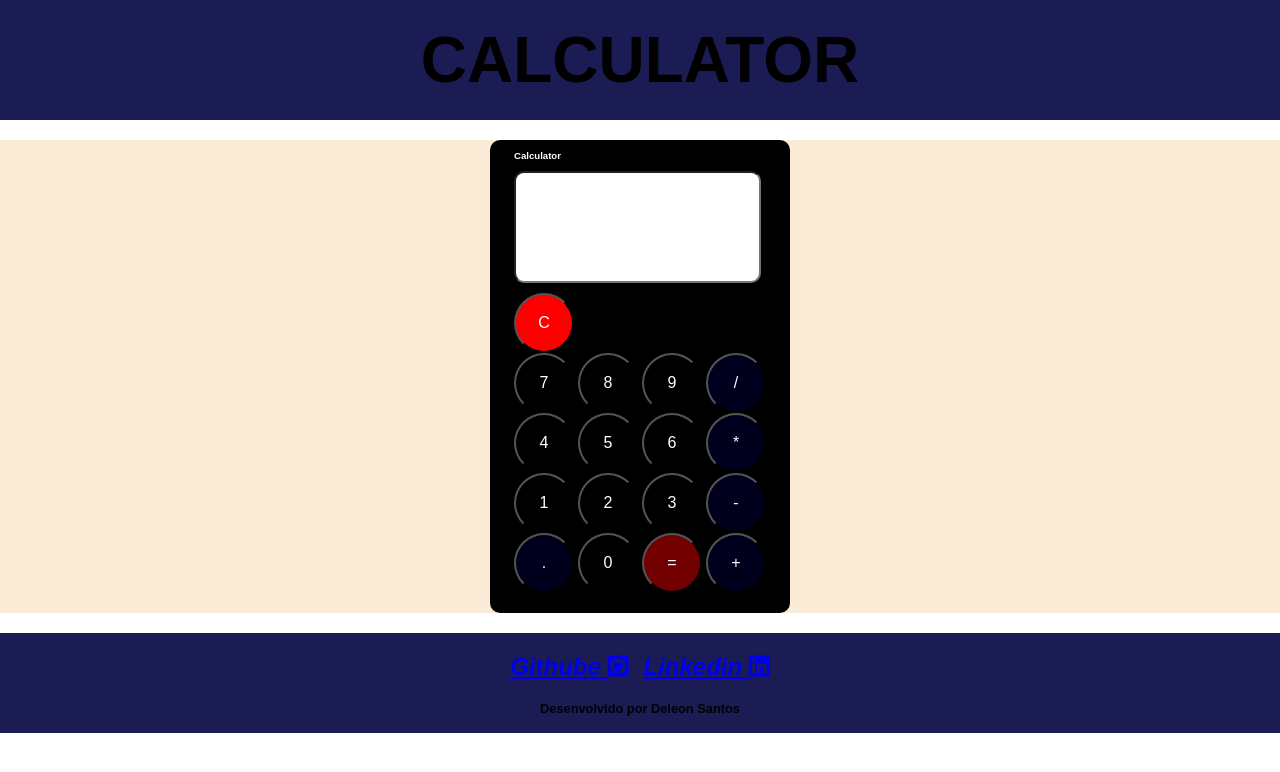
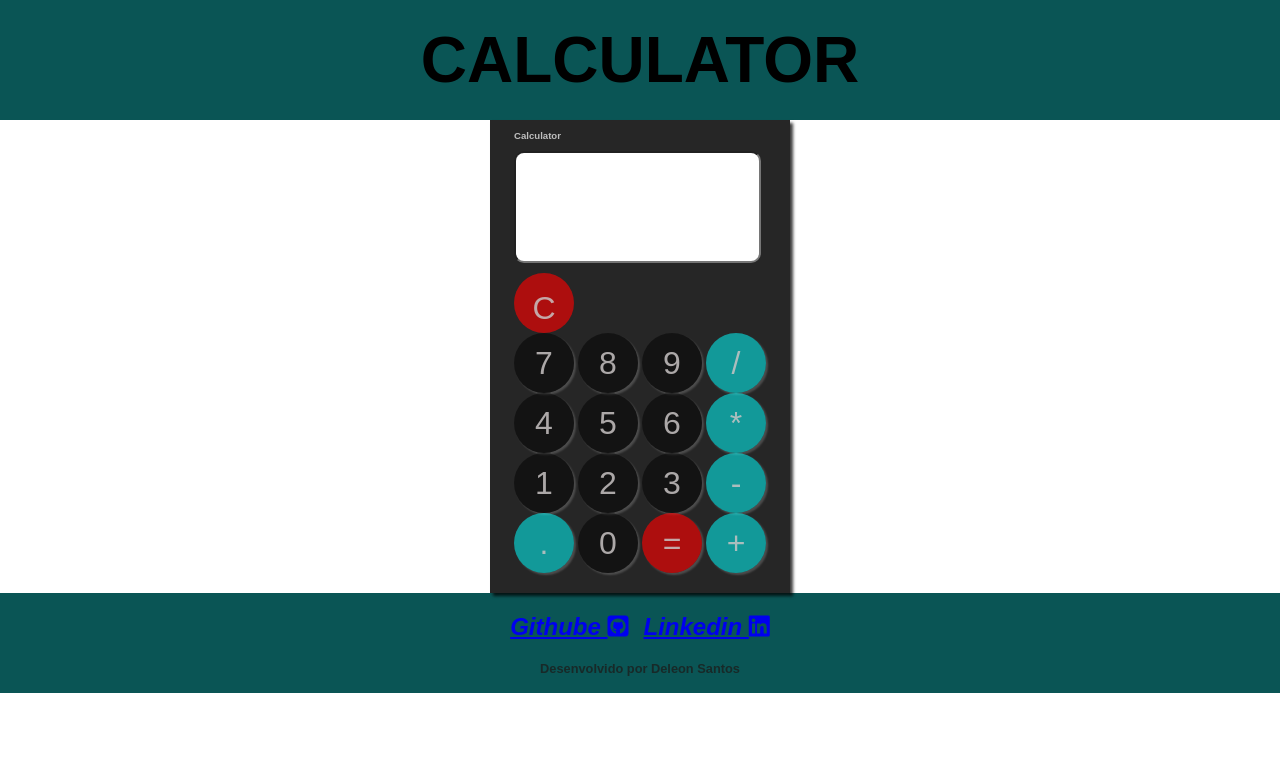
Before and after one commit to Deleon-Santos/Calculadora-html, a plain HTML site: page index.html in a window 1280 px wide. Drawn offline with Linux system fonts and the light colour scheme; a web font is replaced by a local one.

Commit message:
iniciando o gthub

```diff
--- a/index.html
+++ b/index.html
@@ -15,9 +15,9 @@
         <h1 class="cabeca">CALCULATOR</h1>
     </header>
     <section class="corpo">
-        <div class="mae">
+        <div class="layout">
             <form action="" name="calculadora">
-                <h1 class="titulo">Calculator</h1>
+                <h1 class="label">Calculator</h1>
                 <input type="text" class="text" name="display" disable><br>
                 <input type="button" class="limpar" name="clear" value="C" onclick="location.reload()"><br>
                 <input type="button" class="num" name="btn7" value="7" onclick="displaynum(btn7.value)">
--- a/style.css
+++ b/style.css
@@ -1,7 +1,15 @@
-@import url('https://fonts.googleapis.com/css2?family=Micro+5+Charted&family=Protest+Revolution&display=swap');
+
 *{
 margin: 0;
 padding: 0;
+}
+:root{
+    --Topo_Rodape:rgba(3, 80, 80, 0.967);
+    --Fundo:rgba(172, 207, 240, 0.527);
+    --Corpo:rgba(0, 0, 0, 0.852);
+    --Texto:rgba(0, 0, 0, 0.837);
+    --Botao_c_igual:rgba(255, 0, 0, 0.622);
+
 }
 body{
     width: 100%;
@@ -16,44 +24,46 @@ body{
     font-size: 2rem;
     font-style: normal;
     font-weight: bolder;
-    background:  rgba(0, 2, 63, 0.895);
-    border-color: black;
-    margin-bottom: 20px;
+    background: var(--Topo_Rodape);
+
+    margin-bottom: 0px;
     height:120px ;
 
 
 
 }
 .corpo{
-    background: antiquewhite;
+    background: var(--cor2);
     display: flex;
     align-items: center;
     justify-content: center;
 }
-.mae{
+.layout{
     width: 300px;
-    background: black;
+    background: var(--Corpo);
     display: flex;
     align-items: center;
     justify-content: center;
-    border-radius: 10px;
+    border-radius: 10px 10px 10px rgb(7, 7, 7) ;
     padding-bottom: 20px;
+    box-shadow: 3px 3px 3px rgba(0, 0, 0, 0.764);
 }
 
-.titulo{
+.label{
     font-family: sans-serif, cursive;
     font-size: .6rem;
-    color: white;
+    color: rgba(255, 255, 255, 0.7);
     padding-top: 10px;
     padding-bottom: 10px;
 }
 input{
-    color: white;
+    color: rgba(200, 196, 196, 0.842);
     outline: none;
     padding: 17px;
-    font-size: 1rem;
+    font-size: 2rem;
     font-family:'sans-serif' cursive;
     border-radius: 30px;
+
 }
 
 .num{
@@ -61,55 +71,70 @@ input{
     height: 60px;
     background: rgba(0, 0, 0, 0.492);
     cursor: pointer;
+    border:  rgba(9, 1, 1, 0.038);
+    text-align: center;
+    justify-content: center;
+    padding: 10px;
+    box-shadow: 2px 2px 2px rgba(245, 245, 245, 0.188);
 
+}
+.num:hover{
+    background-color: whitesmoke;
+    font-weight: bolder;
+    color: var(--Texto);
 }
 
 .limpar{
-    background: red;
-    border-radius: 30px;
+    background: var(--Botao_c_igual);
+    border: aqua;
     width: 60px;
     height: 60px;
     cursor: pointer;
-    padding-bottom: ;
+
+}
+.limpar:hover{
+    background-color:whitesmoke;
+    color: var(--Texto);
 }
 
 .operador{
-    background: rgba(0, 8, 255, 0.119);
+    background: rgba(0, 255, 255, 0.53);
     border-radius: 30px;
     width: 60px;
     height: 60px;
 }
 
 .equalizer{
-    background: rgba(255, 0, 0, 0.447);
+    background: var(--Botao_c_igual);
     border-radius: 30px;
     width: 60px;
     height: 60px;
 }
 .text{
     width: 209px;
-    font-family: 'Micro 5 Charted', cursive;
+    font-family: Arial, Helvetica, sans-serif cursive;
     border-radius: 30px;;
-    color: black;
+    color: var(--Texto);
     font-size: 4rem;
     letter-spacing: 2px;
     border-radius: 10px;
     margin-bottom: 10px;
+    box-shadow: -3px;
 }
 
 footer{
-    margin-top: 20px;
+    margin-top: 0px;
     font-style: normal;
     font-weight: bolder;
-    background:  rgba(0, 2, 63, 0.895);
+    background:  var(--Topo_Rodape);
     height: 100px;
     text-decoration: none;
-    color: black;
+    color: rgba(26, 36, 35, 0.889);
 }
 
 
  .social{
-    margin-top: 20px;
+
     display: flex;
     align-items: center;
     justify-content: center;
@@ -118,7 +143,10 @@ footer{
     font-style: italic;
     padding: 20px;
     gap: 15px;
-
+    cursor: pointer;
+ }
+ .social :hover{
+    text-shadow: 2px 2px 3px rgba(1, 55, 55, 0.693);
  }
 
 .autor{
```
